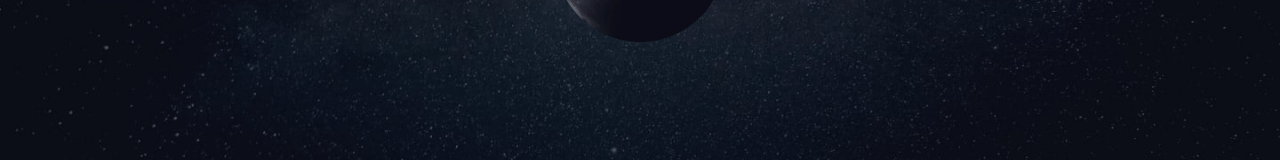
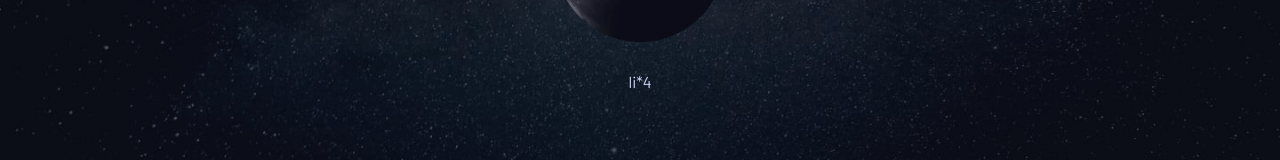
Before and after one commit to Hugo-Farias/Space-tourism-website, a React (Vite) app: page /destination in a window 1280 px wide. Shown: the part 268-428 px from the top of the page. Built offline with nearby package versions, Linux system fonts and the light colour scheme; a web font is replaced by a local one.

Commit message:
before useImage simplification

```diff
--- a/src/pages/Destination.tsx
+++ b/src/pages/Destination.tsx
@@ -34,6 +34,8 @@ const Destination = function ({ destination }: PropT) {
           {error ? error?.message : ""}
         </div>
       )}
+
+      <ul className={"h-7"}>li*4</ul>
     </div>
   );
 };
```
